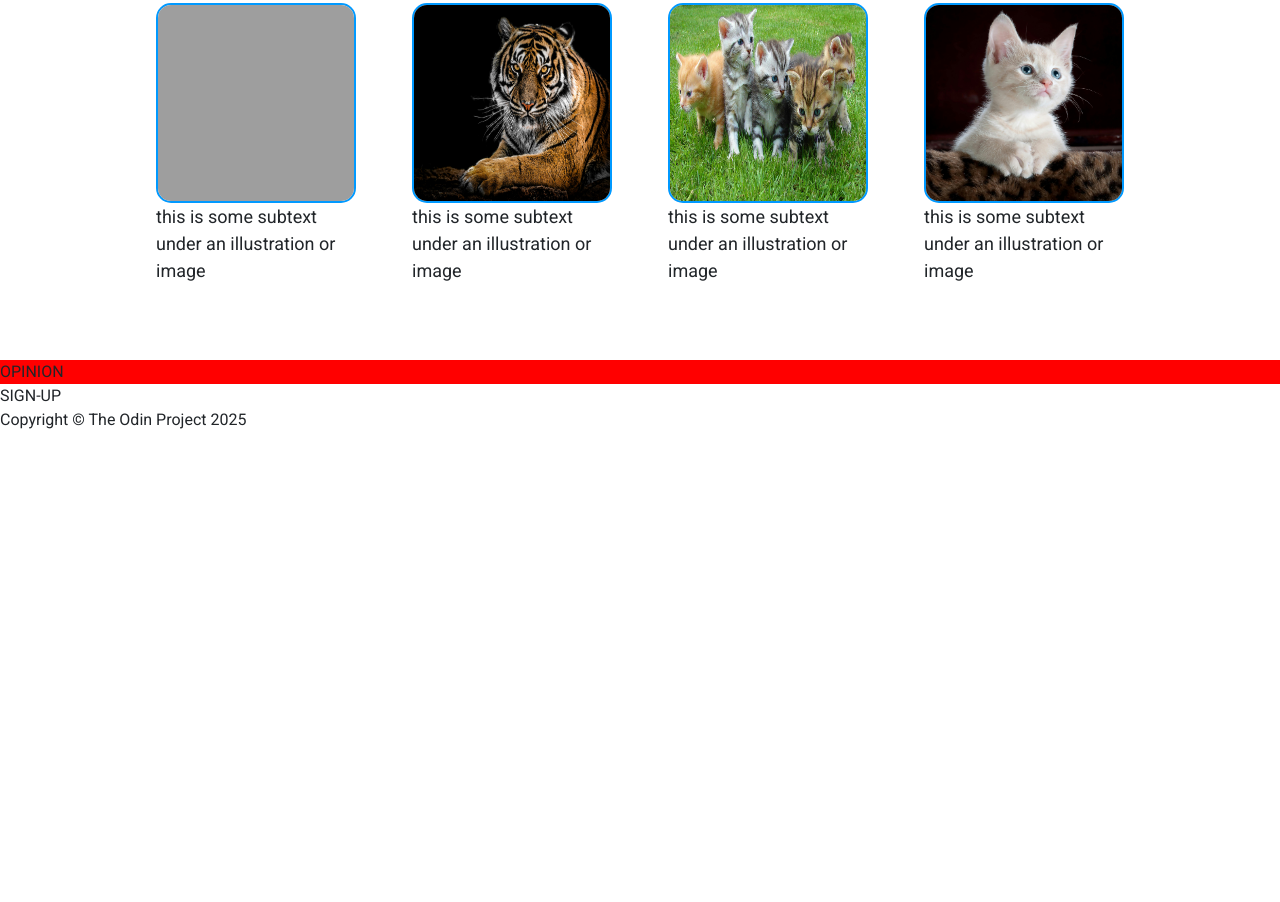
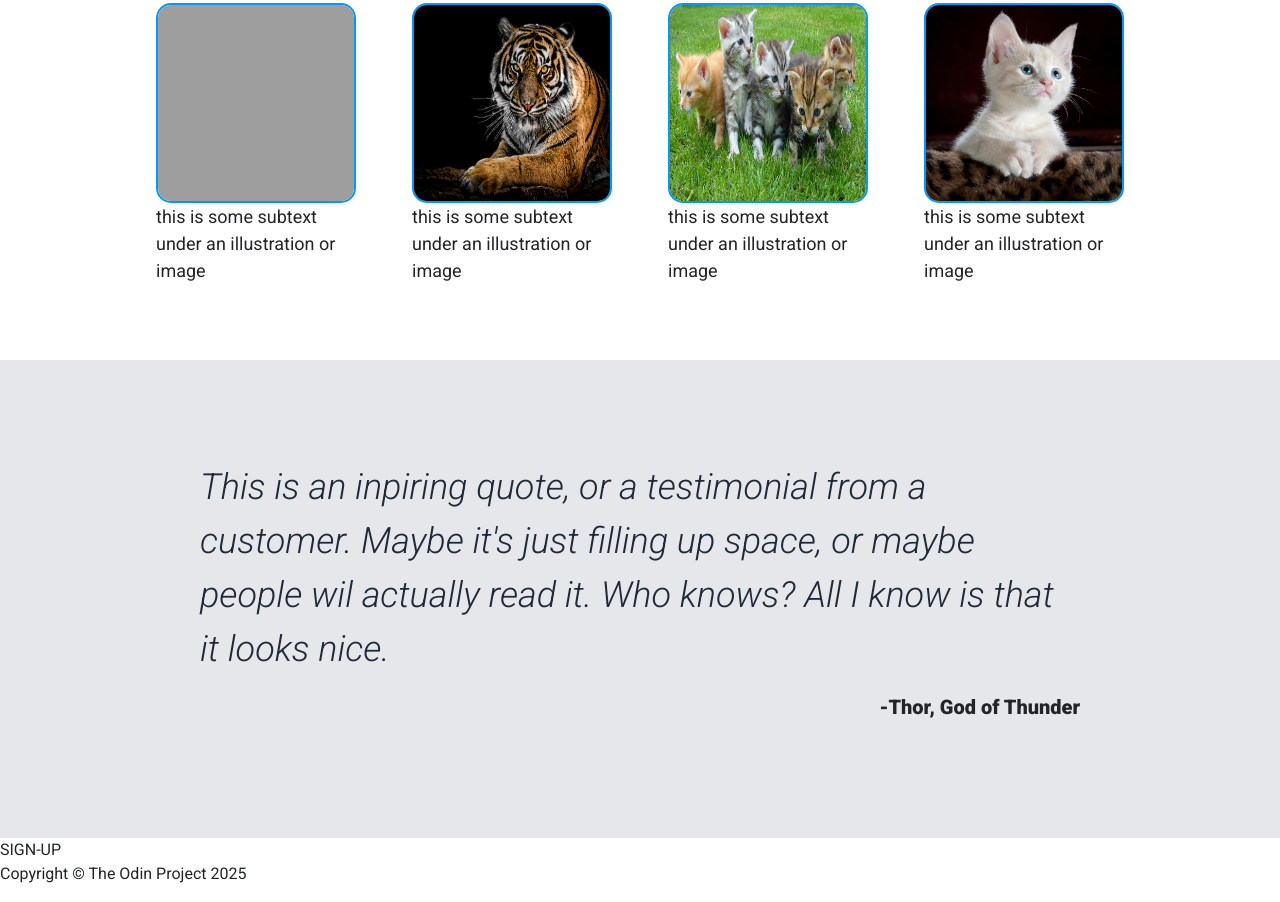
Before and after one commit to santiago-orellana/landing-page, a plain HTML site: page index.html in a window 1280 px wide. Shown: the part 467-1369 px from the top of the page. Before the commit the page ends 915 px from the top, so only its background shows below. Drawn offline with nearby package versions, Linux system fonts and the light colour scheme; grey boxes are pictures that could not be loaded.

Commit message:
opinion section done

```diff
--- a/css/style.css
+++ b/css/style.css
@@ -114,6 +114,24 @@ header {
 
 /* INICIO OPINION SECTION */
 .opinion {
-    background-color: red;
+    background-color: #E5E7EB;
+    padding-left: 100px;
+    padding-right: 100px;
+}
+.opinion-section {
+    padding: 100px;
+}
+.opinion-text {
+    font-size: 36px;
+    font-style: italic;
+    color: #1F2937;
+    font-weight: 300;
+}
+.opinion-signature {
+    font-size: 20px;
+    font-weight: 900;
+
+    display: flex;
+    justify-content: flex-end;
 }
 /* FIN OPINION SECTION */
--- a/index.html
+++ b/index.html
@@ -68,7 +68,10 @@
         </div>
 
         <div class="opinion">
-            OPINION
+            <div class="opinion-section">
+                <p class="opinion-text">This is an inpiring quote, or a testimonial from a customer. Maybe it's just filling up space, or maybe people wil actually read it. Who knows? All I know is that it looks nice.</p>
+                <p class="opinion-signature">-Thor, God of Thunder</p>
+            </div>
         </div>
 
         <div class="sign-up">
```
